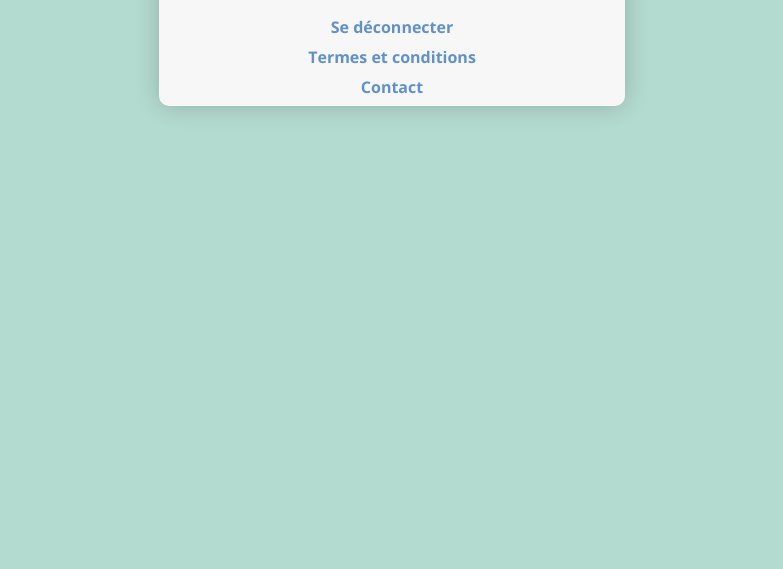
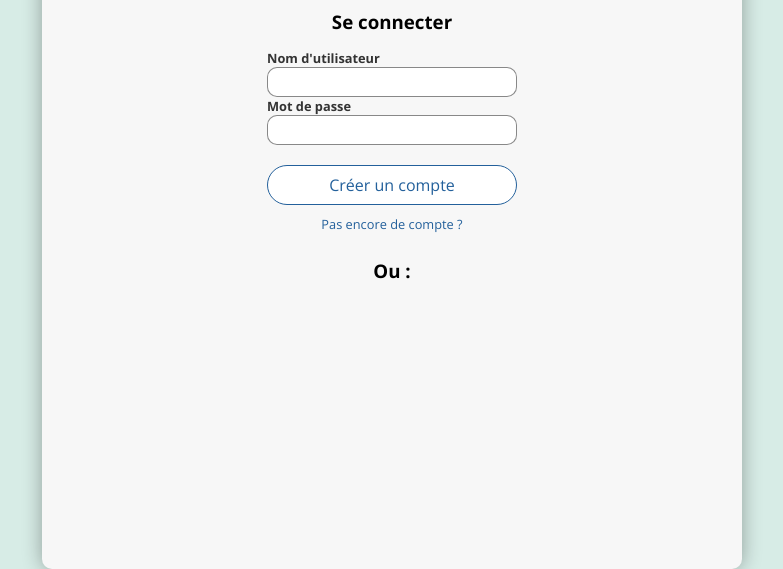
Before and after one commit to d-002/rankedprofs, a website: page index.html in a window 1280 px wide. Shown: the part 231-800 px from the top of the page, without its empty margins (248-1031 px from the left). Drawn offline with nearby package versions, Linux system fonts and the light colour scheme; no server answers.

Commit message:
styled login popup
added generic font

```diff
--- a/index.html
+++ b/index.html
@@ -18,11 +18,6 @@
 
     <body>
         <h1>Ranked profs</h1>
-        <div id="g_id_onload"
-             data-client_id="528746548900-5apnda9l45c8ffpadmnuiv16rl6ks7ul.apps.googleusercontent.com"
-             data-callback="onSignIn">
-        </div>
-        <div class="g_id_signin" data-type="standard" data-shape="pill"></div>
 
         <div id="main">
             <div id="list">
@@ -34,7 +29,7 @@
             <a onclick="document.location.href=('https://github.com/d-002/rankedprofs/issues')">Contact</a>
         </div>
 
-        <div id="votePopup">
+        <div id="votePopup" class="popup">
             <div>
                 <div id="banner">
                     <img onclick="javascript:openLargeImage(false, null)" />
@@ -74,7 +69,8 @@
             <div></div>
         </div>
 
-        <div id="login-popup">
+        <div id="login-popup" class="popup show">
+            <div>
                 <h2>Ranked profs</h2>
                 <h3 id="loginText">Chargement...</h3>
                 <form>
@@ -83,10 +79,18 @@
                     <label for="password" class="small">Mot de passe</label>
                     <input type="password" id="password" />
 
-                <a id="loginSubmit" onclick="loginSubmit()">Chargement...</a>
+                    <a id="loginSubmit" class="button" onclick="loginSubmit()">Chargement...</a>
 
-                <a id="loginToggle" onclick="loginToggle()">Chargement...</a>
+                    <a id="loginToggle" class="small" onclick="loginToggle()">Chargement...</a>
                 </form>
+
+                <h3>Ou :</h3>
+                <div id="g_id_onload"
+                     data-client_id="528746548900-5apnda9l45c8ffpadmnuiv16rl6ks7ul.apps.googleusercontent.com"
+                     data-callback="onSignIn">
+                </div>
+                <div class="g_id_signin" data-type="standard" data-shape="pill"></div>
+            </div>
         </div>
     </body>
 </html>
--- a/public/client.js
+++ b/public/client.js
@@ -218,9 +218,9 @@ function openVotePopup(teacher) {
     voteKeys.forEach(key => { currentVote[key] = 0; });
 
     // open popup
-    dom.votePopup.className = "";
+    dom.votePopup.className = "popup";
     dom.votePopup.offsetWidth;
-    dom.votePopup.className = "show";
+    dom.votePopup.classList.add("show");
     dom.votePopup.addEventListener("click", clickToHide);
 
     // get popup stats
@@ -236,9 +236,9 @@ function closeVotePopup() {
     currentTeacher = null;
     currentVote = null;
 
-    dom.votePopup.className = "";
+    dom.votePopup.className = "popup";
     dom.votePopup.offsetWidth;
-    dom.votePopup.className = "hide";
+    dom.votePopup.classList.add("hide");
     dom.votePopup.removeEventListener("click", clickToHide);
 }
 
@@ -355,5 +355,4 @@ window.onload = () => {
     resized();
 
     loginToggle();
-    socket.emit("requireAll");
 };
--- a/public/main.css
+++ b/public/main.css
@@ -9,10 +9,12 @@
     50% {
         filter: opacity(1);
         transform: translateY(0);
+        background-color: #fff0;
         backdrop-filter: none;
         -webkit-backdrop-filter: none;
     }
     100% {
+        background-color: #fff7;
         backdrop-filter: blur(2px);
         -webkit-backdrop-filter: blur(2px);
     }
@@ -34,7 +36,7 @@ body {
     background-color: #b4dbd0;
     color: #000;
 
-    font-family: "Open sans";
+    font-family: "Open sans", calibri, sans-serif;
 }
 
 #main {
@@ -153,7 +155,7 @@ body:not(.mobile) .tile {
     margin-bottom: 1rem;
 }
 
-.bar {
+.bar, #login-popup label {
     font-size: 0.8rem;
     font-weight: bold;
     color: #333;
@@ -273,9 +275,7 @@ p.button:active {
     cursor: pointer;
 }
 
-#votePopup {
-    display: none;
-
+.popup {
     position: fixed;
     top: 0;
     left: 0;
@@ -287,21 +287,25 @@ p.button:active {
     justify-content: center;
 }
 
-body:has(#votePopup.show) {
+body:has(.popup.show) {
   overflow: hidden;
 }
 
-#votePopup.show {
+.popup.show {
     display: flex;
     animation: slide 0.8s normal forwards;
 }
 
-#votePopup.hide {
+.popup.hide {
     display: flex;
     animation: slide 0.4s reverse forwards;
 }
 
-#votePopup>div {
+#votePopup {
+    display: none;
+}
+
+.popup>div {
     position: relative;
 
     min-width: 100px;
@@ -315,22 +319,23 @@ body:has(#votePopup.show) {
     border-radius: 10px 10px 0 0;
     box-shadow: 0 0 20px #0005;
     background-color: #f7f7f7;
+}
 
-    --bannerH: 400px;
+body.mobile .popup>div {
+    width: 100%;
+}
+
+body:not(.mobile) .popup>div {
+    width: 700px;
+    border-radius: 10px;
 }
 
 body.mobile #votePopup>div {
     --bannerH: 200px;
 }
 
-body.mobile #votePopup>div {
-    width: 100%;
-}
-
 body:not(.mobile) #votePopup>div {
-    width: 700px;
-
-    border-radius: 10px;
+    --bannerH: 400px;
 }
 
 body:not(.mobile) #buttons {
@@ -480,8 +485,86 @@ body:not(.mobile) #buttons {
     background-repeat: no-repeat;
 }
 
-#login-popup {
-    display: none;
+#login-popup>div {
+    display: flex;
+    flex-direction: column;
+    align-items: center;
+    gap: 5px;
+}
+
+h2 {
+    margin: 0;
+    margin-top: 30px;
+
+    font-size: 2.5rem;
+    font-weight: bold;
+}
+
+#login-popup h3 {
+    margin: 20px 0 10px 0;
+}
+
+#login-popup form {
+    max-width: 100%;
+    width: 250px;
+}
+
+#login-popup label {
+    display: block;
+}
+
+#login-popup input {
+    width: 100%;
+    padding: 5px;
+    box-sizing: border-box;
+
+    background-color: #fff;
+    border: 1px solid #0007;
+    border-radius: 10px;
+    font-family: "Open sans", calibri, sans-serif;
+    font-size: 0.8rem;
+}
+
+#login-popup a {
+    display: block;
+    text-decoration: none;
+    cursor: pointer;
+
+    width: 100%;
+
+    text-align: center;
+}
+
+#login-popup a.button {
+    transition: 0.2s linear;
+
+    margin-top: 20px;
+
+    min-width: 10rem;
+    padding: 8px;
+    box-sizing: border-box;
+
+    --col: #23609b;
+    border: 1px solid var(--col);
+    border-radius: 2rem;
+    background-color: #fff;
+    color: var(--col);
+}
+
+#login-popup a.button:hover {
+    background-color: var(--col);
+    color: #fff;
+}
+
+#login-popup a.small {
+    margin-top: 10px;
+
+    font-size: 0.8rem;
+    color: #23609b;
+}
+
+#login-popup a.small:hover {
+    text-decoration: underline;
 }
 
 ::-webkit-scrollbar {
```
Lines whose indentation alone changed are shown as unchanged.
